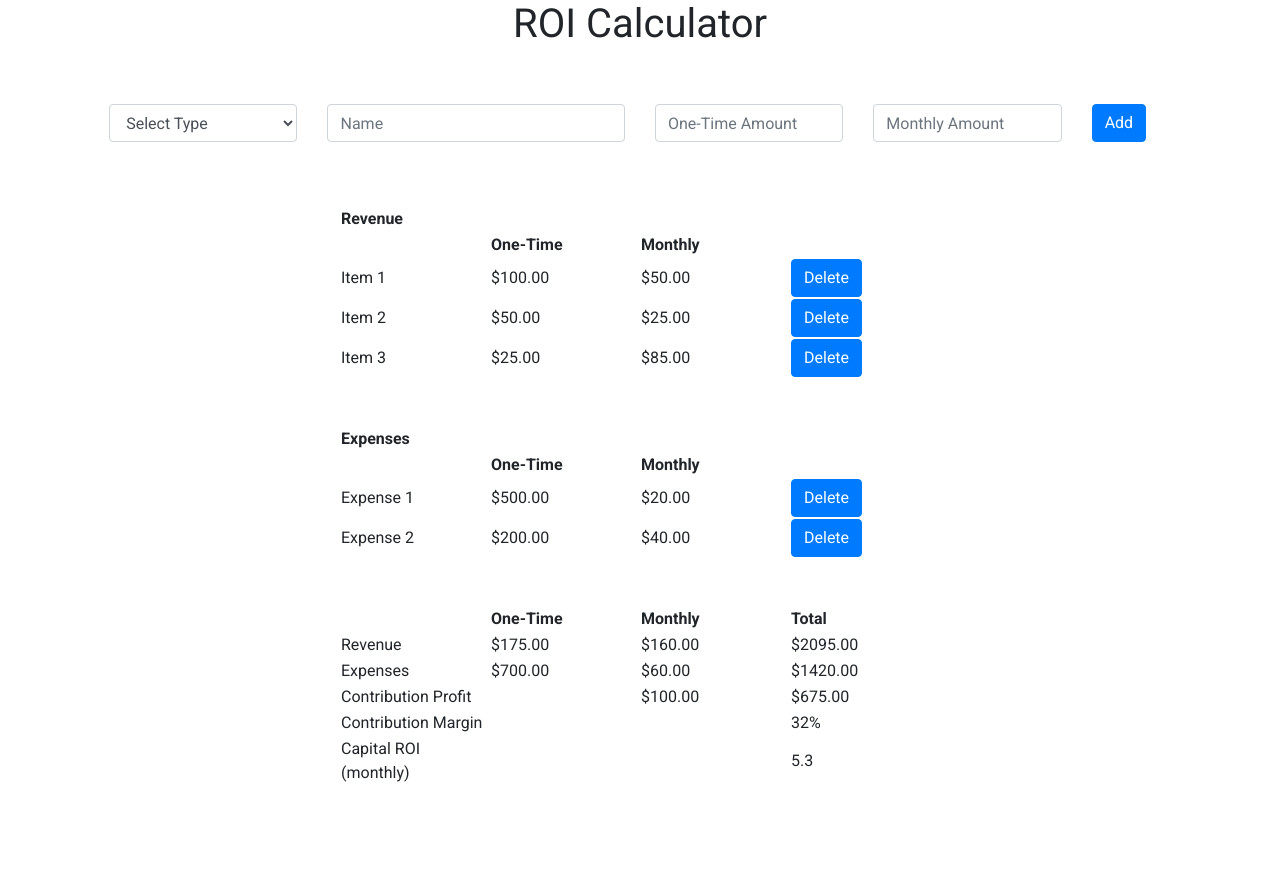
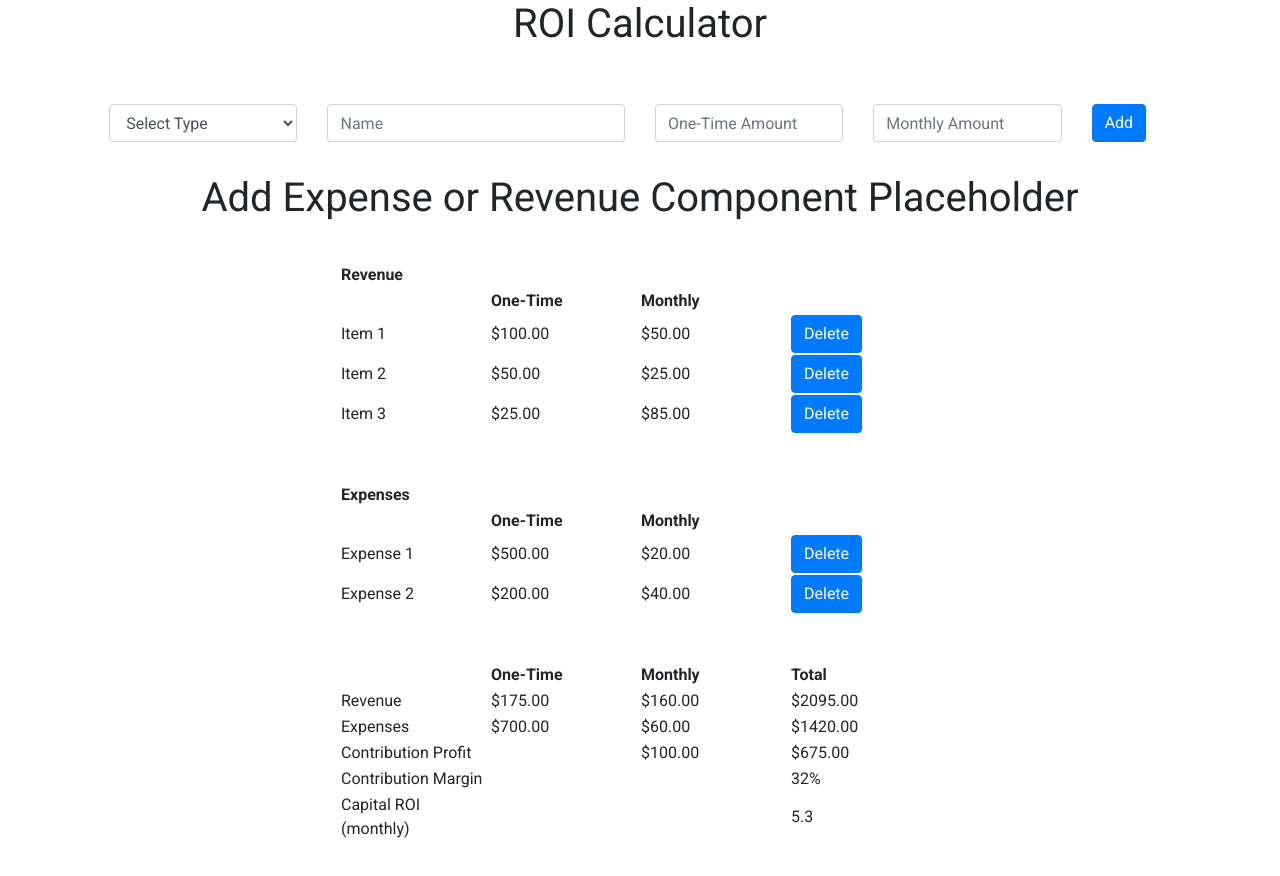
Before and after one commit to zayolab/developer-exercise, a React (Create React App) app: page / in a window 1280 px wide. Shown: the top 876 px of the page. Before the commit the page ends 834 px from the top, so only its background shows below. Built offline with nearby package versions, Linux system fonts and the light colour scheme.

Commit message:
Starting watching React crash course and create super basic component to build from

```diff
--- a/src/App.js
+++ b/src/App.js
@@ -6,6 +6,8 @@ import {
   Form
  } from 'react-bootstrap'
 import './App.css';
+
+import Todos from './components/Todos';
 
 class App extends Component {
   constructor() {
@@ -228,6 +230,7 @@ class App extends Component {
             </Col>
           </Row>
         </Form>
+        <Todos/>
         {/* form errors */}
         { this.state.error &&
           <h4 className="error text-center">Please fill out all fields</h4>
--- /dev/null
+++ b/src/components/Todos.js
@@ -0,0 +1,20 @@
+import React, { Component } from 'react';
+import {
+  Row,
+  Col,
+  Button,
+  Form
+ } from 'react-bootstrap'
+import './../App.css';
+
+class Todos extends Component {
+    render() {
+        return (
+            <div>
+                <h1 className="text-center">Add Expense or Revenue Component Placeholder</h1>
+            </div>
+        );
+    }
+}
+
+export default Todos;
```
Also changed, not shown: 1 other file (tests, documents, lock files or other folders).
